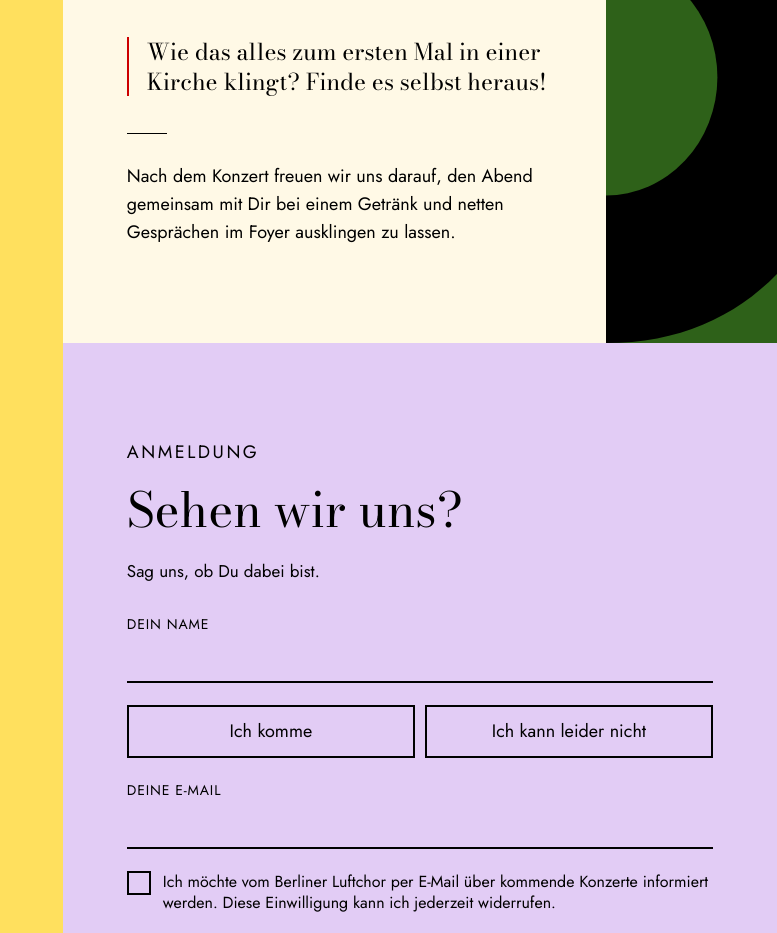
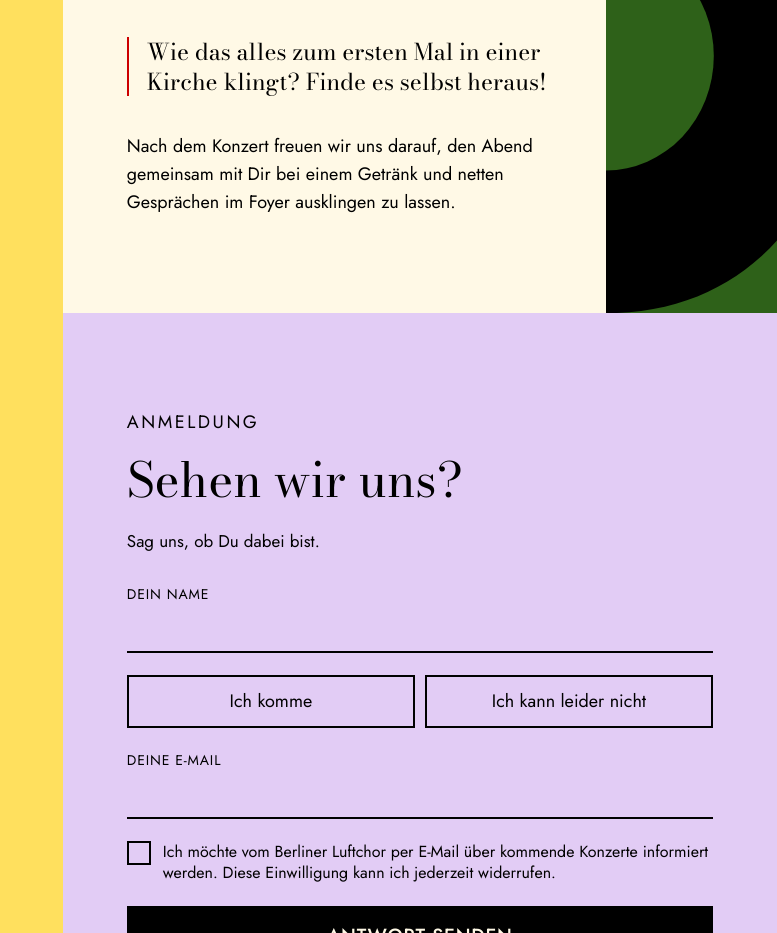
Before and after one commit to berliner-luftchor/berliner-luftchor.github.io, a plain HTML site: page index.html in a window 1280 px wide. Shown: the part 1320-2253 px from the top of the page, without its empty margins (503-1280 px from the left). Drawn offline with Linux system fonts and the light colour scheme.

Commit message:
Strich vor Foyer-Absatz entfernt

```diff
--- a/index.html
+++ b/index.html
@@ -128,7 +128,6 @@
   .band p:last-child{margin-bottom:0}
   .band p.works{font-style:italic;font-size:clamp(14px,1.6vw,16px);line-height:1.5;margin-top:1.4em}
   .band p.pull{font-family:'Bodoni Text',var(--serif);font-size:clamp(19px,2.4vw,23px);line-height:1.3;border-left:2px solid var(--red);padding-left:18px;margin:2.4em 0 1.6em}
-  .band p.after::before{content:"";display:block;width:40px;height:1px;background:var(--black);margin-bottom:1.6em}
   .band p.lead{font-size:clamp(20px,2.5vw,24px);line-height:1.35;margin-bottom:.9em}
   .band .more{font-size:clamp(16px,1.9vw,18px);margin:0}
   .rsvp{border-top:0;scroll-margin-top:0}
```
